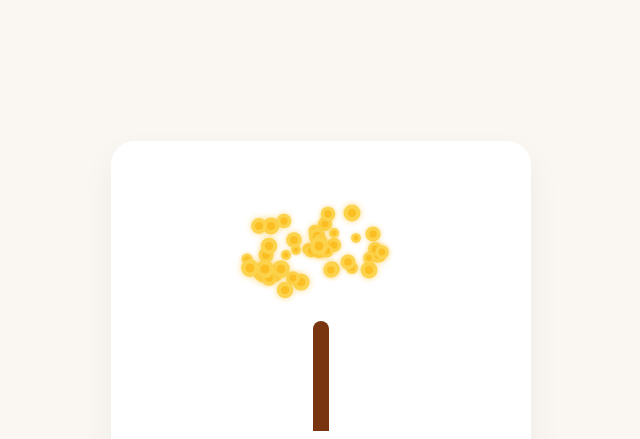
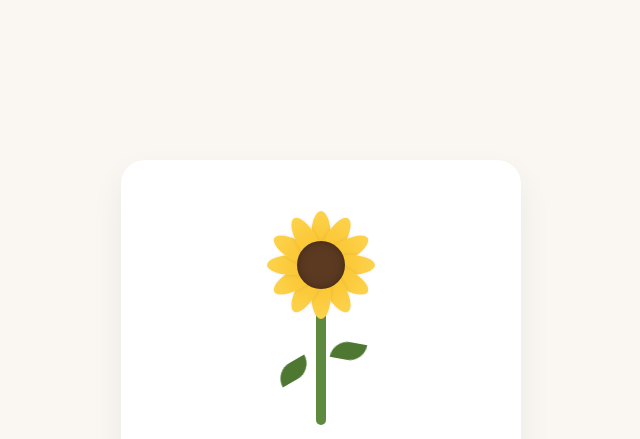
Before and after one commit to okami4120-cpu/flores-amarillas-, a plain HTML site: page index.html in a window 1280 px wide. Shown: the top 439 px of the page, without its empty margins (319-959 px from the left). Drawn offline with Linux system fonts and the light colour scheme.

Commit message:
Update index.html

```diff
--- a/index.html
+++ b/index.html
@@ -5,16 +5,6 @@
   <meta name="viewport" content="width=device-width, initial-scale=1.0">
   <title>Un detalle para ti 🌼</title>
   <style>
-    :root {
-      --bg-color: #faf7f2;
-      --card-bg: #ffffff;
-      --text-color: #333333;
-      --accent-yellow: #fcd34d;
-      --accent-orange: #fbbf24;
-      --stem-green: #4ade80;
-      --trunk-brown: #78350f;
-    }
-
     * {
       box-sizing: border-box;
       margin: 0;
@@ -22,9 +12,9 @@
     }
 
     body {
-      background-color: var(--bg-color);
-      color: var(--text-color);
-      font-family: -apple-system, BlinkMacSystemFont, "Segoe UI", Roboto, Helvetica, Arial, sans-serif;
+      background-color: #faf7f2;
+      color: #333333;
+      font-family: -apple-system, BlinkMacSystemFont, "Segoe UI", Roboto, sans-serif;
       display: flex;
       justify-content: center;
       align-items: center;
@@ -33,12 +23,12 @@
     }
 
     .container {
-      background: var(--card-bg);
+      background: #ffffff;
       border-radius: 24px;
-      padding: 30px 20px;
+      padding: 35px 25px;
       width: 100%;
-      max-width: 420px;
-      box-shadow: 0 15px 35px rgba(0, 0, 0, 0.05);
+      max-width: 400px;
+      box-shadow: 0 15px 35px rgba(0, 0, 0, 0.06);
       text-align: center;
       display: flex;
       flex-direction: column;
@@ -46,152 +36,162 @@
       gap: 20px;
     }
 
-    /* Animación del Árbol de Flores */
-    .tree-canvas {
+    /* Animación del Girasol */
+    .flower-wrapper {
       position: relative;
-      width: 280px;
-      height: 260px;
+      width: 200px;
+      height: 230px;
       display: flex;
       justify-content: center;
       align-items: flex-end;
     }
 
-    .trunk {
-      position: absolute;
-      bottom: 0;
-      width: 16px;
-      height: 0px;
-      background: var(--trunk-brown);
-      border-radius: 8px 8px 0 0;
-      animation: growTrunk 1.5s ease-out forwards;
+    .stem {
+      width: 10px;
+      height: 0;
+      background: #5d8a3e;
+      border-radius: 5px;
+      animation: growStem 1.2s ease-out forwards;
     }
 
-    @keyframes growTrunk {
-      to {
-        height: 110px;
-      }
+    @keyframes growStem {
+      to { height: 130px; }
     }
 
-    /* Copa del árbol / Flores amarillas */
-    .foliage {
+    .leaf {
       position: absolute;
-      bottom: 90px;
-      width: 220px;
-      height: 160px;
+      width: 35px;
+      height: 18px;
+      background: #4e7832;
+      border-radius: 20px 0;
       opacity: 0;
-      transform: scale(0.3);
-      animation: bloomFoliage 1.2s 1.3s cubic-bezier(0.175, 0.885, 0.32, 1.275) forwards;
+      animation: fadeIn 0.8s 1.2s forwards;
+    }
+
+    .leaf-left {
+      bottom: 45px;
+      left: 55px;
+      transform: rotate(-30deg);
+    }
+
+    .leaf-right {
+      bottom: 65px;
+      right: 55px;
+      transform: rotate(190deg);
+    }
+
+    .sunflower {
+      position: absolute;
+      top: 10px;
+      width: 120px;
+      height: 120px;
       display: flex;
-      flex-wrap: wrap;
       justify-content: center;
       align-items: center;
+      transform: scale(0);
+      animation: bloom 1s 1.2s cubic-bezier(0.175, 0.885, 0.32, 1.275) forwards;
     }
 
-    @keyframes bloomFoliage {
-      to {
-        opacity: 1;
-        transform: scale(1);
-      }
+    @keyframes bloom {
+      to { transform: scale(1); }
     }
 
-    .flower-cluster {
-      position: absolute;
-      width: 100%;
-      height: 100%;
+    .center {
+      width: 48px;
+      height: 48px;
+      background: #5c3a21;
+      border-radius: 50%;
+      z-index: 2;
+      box-shadow: inset 0 0 10px rgba(0,0,0,0.3);
     }
 
-    .mini-flower {
+    .petal {
       position: absolute;
-      width: 16px;
-      height: 16px;
-      background: var(--accent-yellow);
+      width: 20px;
+      height: 52px;
+      background: linear-gradient(to top, #fbbf24, #fcd34d);
       border-radius: 50%;
-      box-shadow: 0 0 6px rgba(251, 191, 36, 0.6);
+      z-index: 1;
+      box-shadow: 0 2px 4px rgba(0,0,0,0.1);
     }
 
-    .mini-flower::after {
-      content: '';
-      position: absolute;
-      top: 4px;
-      left: 4px;
-      width: 8px;
-      height: 8px;
-      background: var(--accent-orange);
-      border-radius: 50%;
-    }
+    /* Distribución de pétalos */
+    .p1 { transform: rotate(0deg) translateY(-28px); }
+    .p2 { transform: rotate(30deg) translateY(-28px); }
+    .p3 { transform: rotate(60deg) translateY(-28px); }
+    .p4 { transform: rotate(90deg) translateY(-28px); }
+    .p5 { transform: rotate(120deg) translateY(-28px); }
+    .p6 { transform: rotate(150deg) translateY(-28px); }
+    .p7 { transform: rotate(180deg) translateY(-28px); }
+    .p8 { transform: rotate(210deg) translateY(-28px); }
+    .p9 { transform: rotate(240deg) translateY(-28px); }
+    .p10 { transform: rotate(270deg) translateY(-28px); }
+    .p11 { transform: rotate(300deg) translateY(-28px); }
+    .p12 { transform: rotate(330deg) translateY(-28px); }
 
-    /* Mensaje y tipografía */
+    /* Textos */
     .title {
-      font-size: 1.3rem;
+      font-size: 1.35rem;
       font-weight: 600;
       color: #27272a;
       opacity: 0;
-      animation: fadeIn 1s 2.2s forwards;
+      animation: fadeIn 1s 2s forwards;
     }
 
     .message {
       font-size: 0.95rem;
       line-height: 1.6;
       color: #52525b;
-      min-height: 70px;
+      min-height: 65px;
     }
 
-    /* Contador ligero / fecha de inicio */
-    .counter {
+    .footer-note {
       font-size: 0.85rem;
       color: #a1a1aa;
       font-weight: 500;
-      padding-top: 10px;
+      padding-top: 12px;
       border-top: 1px solid #f4f4f5;
       width: 100%;
       opacity: 0;
-      animation: fadeIn 1s 3s forwards;
+      animation: fadeIn 1s 2.8s forwards;
     }
 
     @keyframes fadeIn {
-      to {
-        opacity: 1;
-      }
+      to { opacity: 1; }
     }
   </style>
 </head>
 <body>
 
   <div class="container">
-    <div class="tree-canvas">
-      <div class="trunk"></div>
-      <div class="foliage" id="foliage"></div>
+    <div class="flower-wrapper">
+      <div class="sunflower">
+        <div class="center"></div>
+        <div class="petal p1"></div>
+        <div class="petal p2"></div>
+        <div class="petal p3"></div>
+        <div class="petal p4"></div>
+        <div class="petal p5"></div>
+        <div class="petal p6"></div>
+        <div class="petal p7"></div>
+        <div class="petal p8"></div>
+        <div class="petal p9"></div>
+        <div class="petal p10"></div>
+        <div class="petal p11"></div>
+        <div class="petal p12"></div>
+      </div>
+      <div class="stem"></div>
+      <div class="leaf leaf-left"></div>
+      <div class="leaf leaf-right"></div>
     </div>
 
     <h1 class="title">Un detalle para ti 🌼</h1>
     <p class="message" id="typewriterText"></p>
-    <div class="counter" id="timer">Nos conocemos desde hace poco, ¡pero quería darte este detalle!</div>
+    <div class="footer-note">Un pequeño gesto para alegrarte el día.</div>
   </div>
 
   <script>
-    // Generación dinámica de flores en copa en forma de copa suave
-    const foliage = document.getElementById('foliage');
-    const totalFlowers = 45;
-
-    for (let i = 0; i < totalFlowers; i++) {
-      const flower = document.createElement('div');
-      flower.className = 'mini-flower';
-
-      // Posicionamiento en patrón aleatorio esférico/ovalado
-      const angle = Math.random() * Math.PI * 2;
-      const radius = Math.random() * 75;
-      const x = Math.cos(angle) * radius + 100;
-      const y = Math.sin(angle) * (radius * 0.7) + 60;
-
-      flower.style.left = `${x}px`;
-      flower.style.top = `${y}px`;
-      flower.style.transform = `scale(${0.6 + Math.random() * 0.6})`;
-
-      foliage.appendChild(flower);
-    }
-
-    // EFECTO MÁQUINA DE ESCRIBIR PARA EL MENSAJE
-    const textToType = "Dicen que regalar flores amarillas transmite buena vibra y energía. Pensé que un detalle digital diferente y que no se marchitara te sacaría una sonrisa hoy.";
+    const textToType = "Dicen que regalar flores amarillas transmite buena energía y sonrisas. Aunque ya hace tiempo que nos conocemos, no quería dejar pasar la oportunidad de tener este detalle contigo.";
     const messageElement = document.getElementById('typewriterText');
     let index = 0;
 
@@ -203,7 +203,6 @@
       }
     }
 
-    // Iniciar el texto automáticamente después de que florezca el árbol
     setTimeout(typeWriter, 2200);
   </script>
 </body>
```
